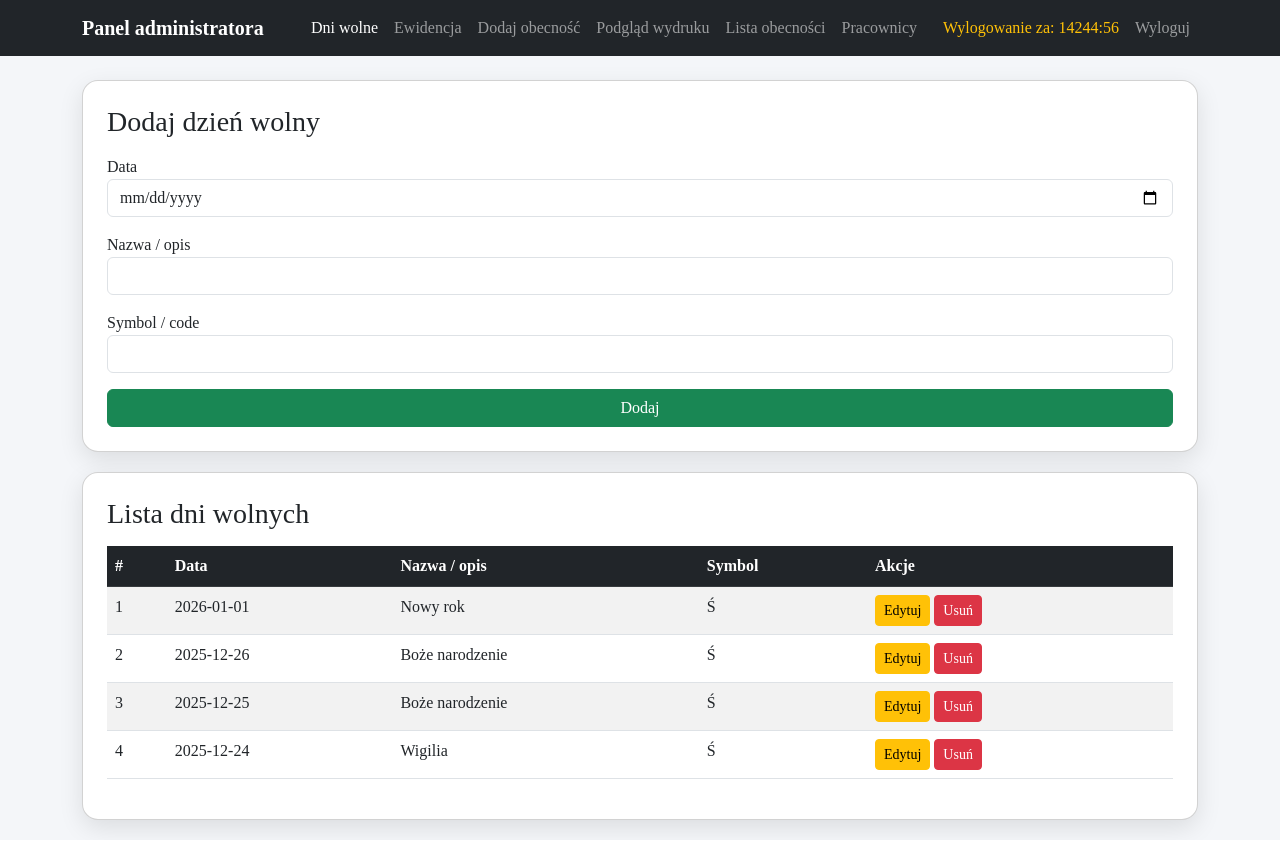
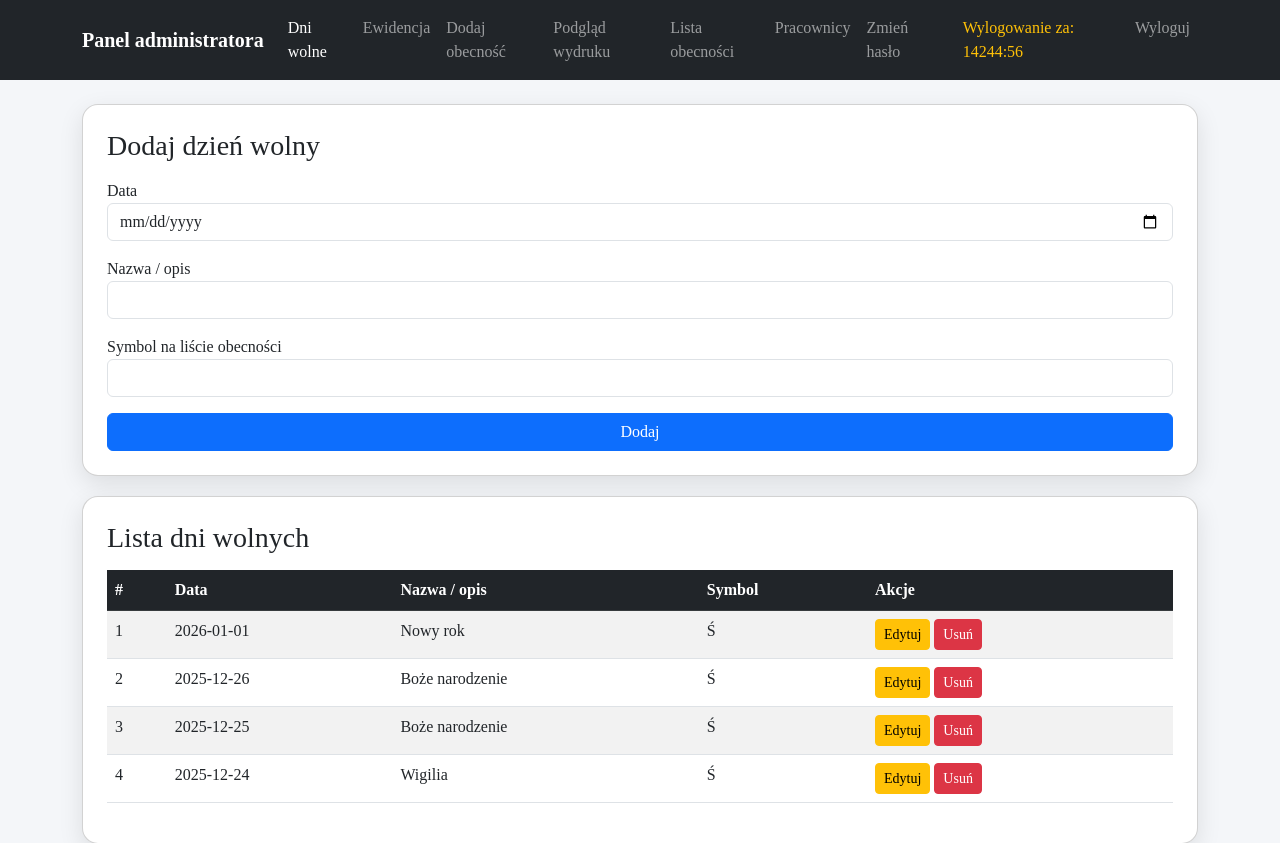
Before and after one commit to piotrcieslik98/Formularz12, a PHP site: page /holidays.php in a window 1280 px wide. Shown: the top 843 px of the page. Run offline with PHP 8.4, Linux system fonts and the light colour scheme; a user stored in the database is signed in; data comes from the database, SQL or seed files in the repository.

Commit message:
Zmiany z dnia 12.12.2025

```diff
--- a/attendance_add.php
+++ b/attendance_add.php
@@ -120,7 +120,7 @@ body { font-family: 'Times New Roman', serif; }
             <input type="date" name="date" class="form-control" required>
         </div>
 
-        <button class="btn btn-success w-100">Zapisz obecność</button>
+        <button class="btn btn-primary w-100">Zapisz obecność</button>
     </form>
 </div>
 
--- a/change_password.php
+++ b/change_password.php
@@ -107,7 +107,7 @@ body { font-family:'Times New Roman', serif; background:#f4f6f9; }
                 <label class="form-label">Powtórz nowe hasło</label>
                 <input type="password" name="confirm_password" class="form-control" required>
             </div>
-            <button class="btn btn-success w-100">Zmień hasło</button>
+            <button class="btn btn-primary w-100">Zmień hasło</button>
         </form>
     </div>
 </div>
--- a/holidays.php
+++ b/holidays.php
@@ -98,6 +98,7 @@ body { font-family:'Times New Roman', serif; background: #f4f6f9; }
         <li class="nav-item">
           <a class="nav-link" href="employees.php">Pracownicy</a>
         </li>
+        <li class="nav-item"><a class="nav-link" href="change_password.php">Zmień hasło</a></li>
         <li class="nav-item">
           <span class="nav-link timer" id="session-timer"></span>
         </li>
@@ -125,12 +126,12 @@ body { font-family:'Times New Roman', serif; background: #f4f6f9; }
                 <input type="text" name="description" class="form-control" value="<?= $editHoliday['description'] ?? "" ?>" required>
             </div>
             <div class="mb-3">
-                <label>Symbol / code</label>
+                <label>Symbol na liście obecności</label>
                 <input type="text" name="code" class="form-control" value="<?= $editHoliday['code'] ?? "" ?>" required>
             </div>
-            <button class="btn btn-success w-100"><?= $editHoliday ? "Zaktualizuj" : "Dodaj" ?></button>
+            <button class="btn btn-primary w-100"><?= $editHoliday ? "Zaktualizuj" : "Dodaj" ?></button>
             <?php if($editHoliday): ?>
-                <a href="holidays.php" class="btn btn-secondary w-100 mt-2">Anuluj</a>
+                <a href="holidays.php" class="btn btn-primary w-100 mt-2">Anuluj</a>
             <?php endif; ?>
         </form>
     </div>
```
